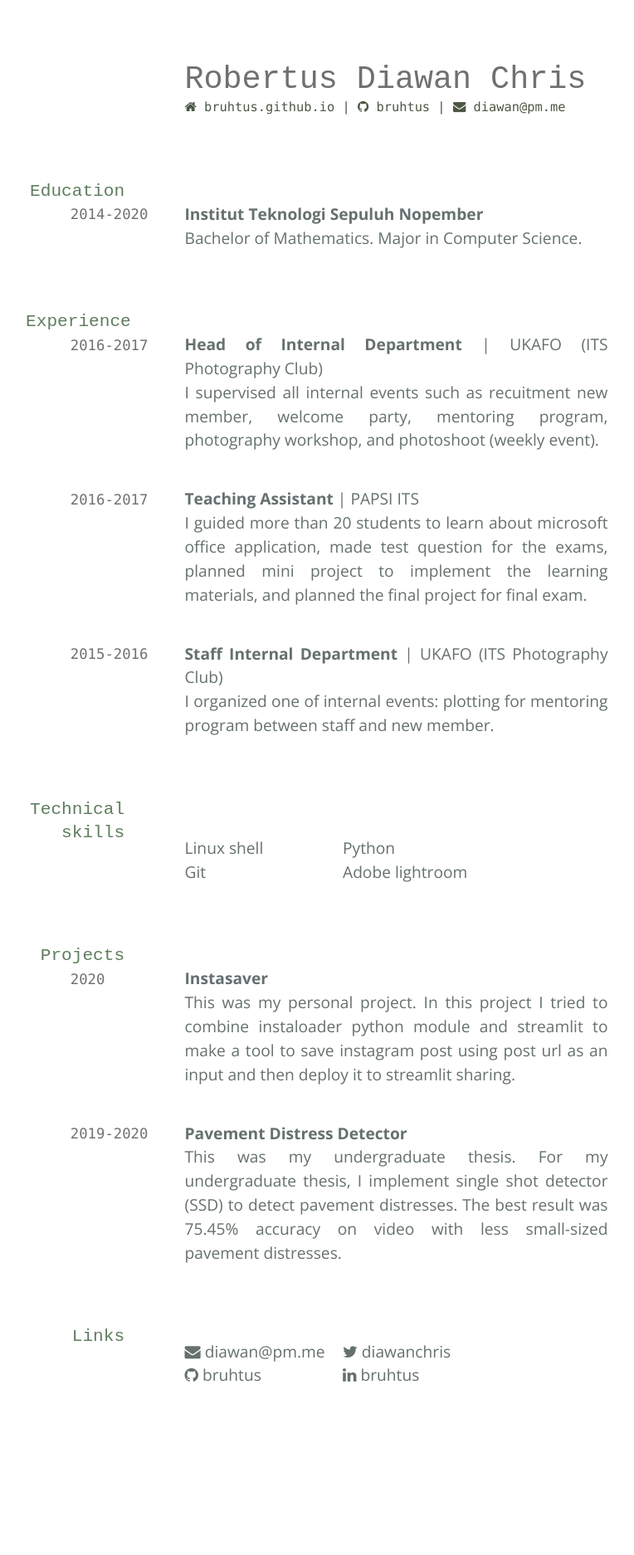
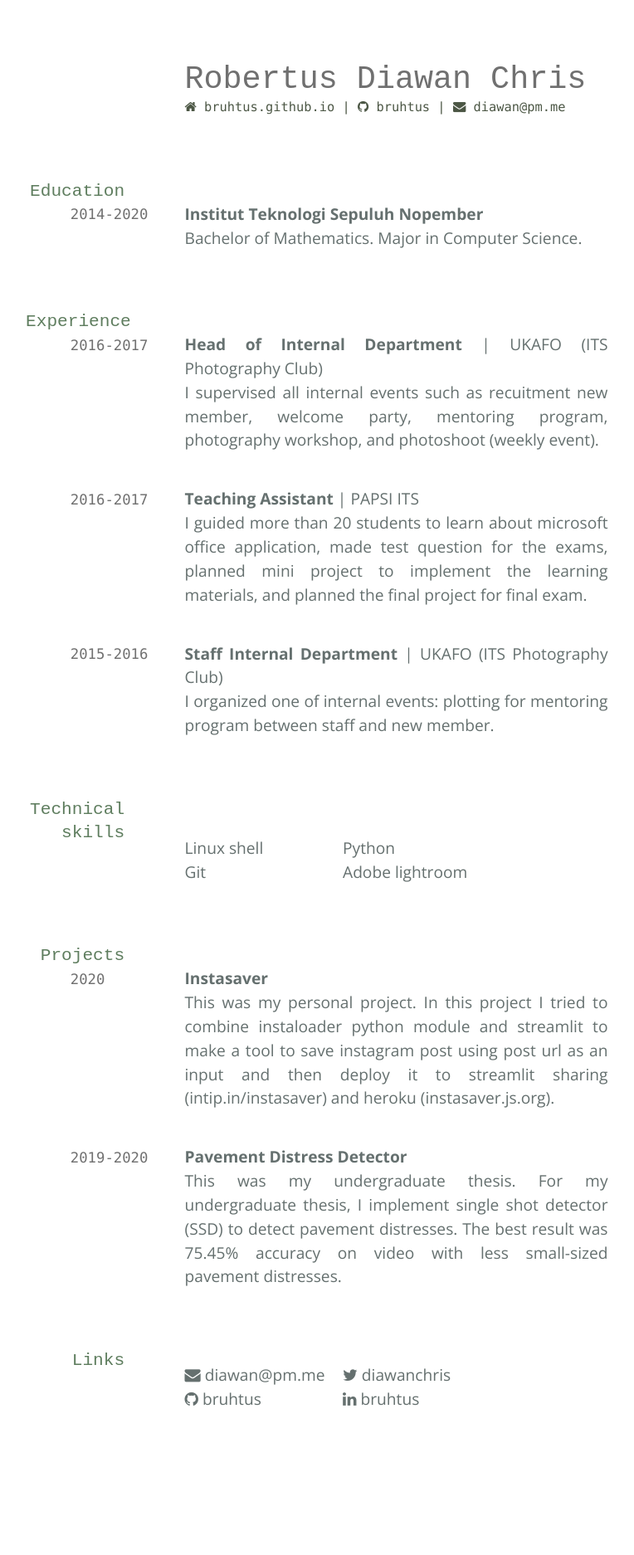
Before and after one commit to TimoTSchmidt/test3, a Jekyll site: the page built from index.md, in a window 1280 px wide. Shown: the whole page at 83% size, without its empty margins (205-969 px from the left). Built offline with Jekyll 4.4.1, drawn with Linux system fonts in a browser that asks for light colours; nearby versions of some CDN libraries; before the commit the page ends 1845 px from its top, so only the background shows below that.

Commit message:
Add link to streamlit sharing and heroku demo

```diff
--- a/index.md
+++ b/index.md
@@ -44,7 +44,7 @@ between staff and new member.
 
 `2020`
 __Instasaver__ <br>
-This was my personal project. In this project I tried to combine instaloader python module and streamlit to make a tool to save instagram post using post url as an input and then deploy it to streamlit sharing.
+This was my personal project. In this project I tried to combine instaloader python module and streamlit to make a tool to save instagram post using post url as an input and then deploy it to streamlit sharing (<a href="https://intip.in/instasaver">intip.in/instasaver</a>) and heroku (<a href="https://instasaver.js.org/">instasaver.js.org</a>).
 
 `2019-2020`
 __Pavement Distress Detector__ <br>
```
